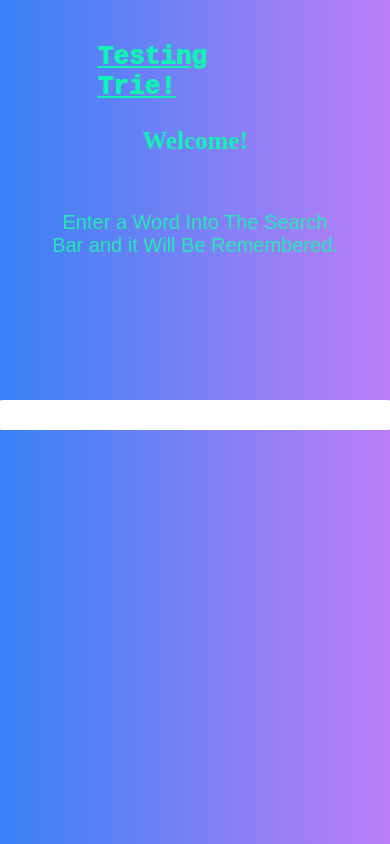
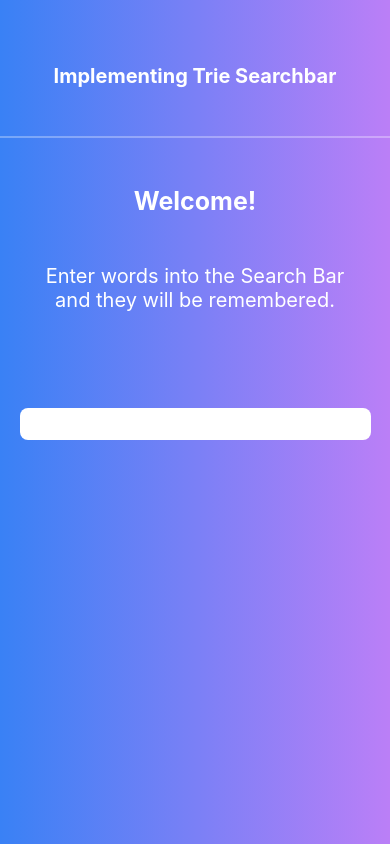
Before and after one commit to 8885os/triesearch, a plain HTML site: page index.html in a window 390 px wide. Drawn offline with Linux system fonts and the light colour scheme.

Commit message:
Added removing tries, changed css styling + made it responsive

```diff
--- a/index.html
+++ b/index.html
@@ -1,28 +1,24 @@
 <!DOCTYPE html>
 <html lang="en">
 	<head>
-    <meta charset="utf-8">
+		<meta charset="utf-8" />
 		<title></title>
-    <meta name="description" content="Base Project">
-    <link rel="stylesheet" href="styles.css">
+		<meta name="viewport" content="width=device-width, initial-scale=1.0" />
+		<link rel="stylesheet" href="styles.css" />
 		<script src="script.js" defer></script>
 	</head>
 	<body>
-    <h1>
-        Testing Trie!
-    </h1>
-    <h3>
-        Welcome!
-    </h3>
-    <p>
-        Enter a Word Into The Search Bar and it Will Be Remembered.
-    </p>
 		<div class="hero">
+			<div class="title-holder">
+				<h1 class="title">Implementing Trie Searchbar</h1>
+			</div>
+			<h3>Welcome!</h3>
+			<p>Enter words into the Search Bar and they will be remembered.</p>
 			<div class="search-container" id="search-contain">
 				<button class="hidden" id="hdnbtn"></button>
-            <input type="search" class="searchinput" id="search"/>
+				<input type="search" class="searchinput" id="search" />
 			</div>
 		</div>
 		<script src="script.js" defer></script>
-
 	</body>
+</html>
--- a/styles.css
+++ b/styles.css
@@ -1,102 +1,159 @@
-
-*{
+* {
 	box-sizing: border-box;
 	margin: 0;
 	padding: 0;
 }
+html {
+	height: 100%;
+}
 
-body{
+body {
 	position: relative;
-    background: linear-gradient(to right, rgb(57, 129, 245),rgb(187, 127, 247));
-
+	background: linear-gradient(to right, rgb(57, 129, 245), rgb(187, 127, 247));
+	font-family: 'inter', sans-serif;
+	color: white;
+	height: 100vh;
 }
-.search-container{
+.hero {
+	display: flex;
+	flex-direction: column;
+	justify-content: flex-start;
+	gap: 5rem;
+	height: 100vh;
+}
+.search-container {
+	width: 100%;
+	height: 100%;
 	display: flex;
 	flex-direction: column;
 	align-items: center;
 	text-align: center;
 	justify-content: center;
-}
-input{
-    position: relative;
-    width: 400px;
-    height: 30px;
-    border-radius: 8px;
-    border-color: transparent;
-    outline: none;
+	height: fit-content;
 }
 
-h1{
-    position: fixed;
-    top: 5%;
-    left: 50%;
-    transform: translateX(-50%);
-    color: rgb(17, 243, 179);
-    font-weight: 1000;
-    font-family:monospace;
-    text-decoration: underline;
+.page-text {
+	display: flex;
+	justify-content: center;
+	margin-top: relative;
+	flex-direction: column;
+	align-items: center;
+	text-align: center;
+	gap: 2rem;
+}
 
+h1 {
+	position: relative;
+	color: rgb(255, 255, 255);
 }
-h3{
-    position: fixed;
-    top: 15%;
-    left: 50%;
-    transform: translateX(-50%);
-    color: rgb(17, 243, 179);
+h3 {
+	position: relative;
+	color: rgb(255, 255, 255);
 	font-size: 25px;
 	text-align: center;
 }
-p{
-    position: fixed;
-    top: 25%;
-    left: 50%;
-    transform: translateX(-50%);
-    font-family:  sans-serif;
+p {
 	font-size: 20px;
-    width: 300px;
 	text-align: center;
-    color: rgb(34, 234, 178);
+	color: rgb(255, 255, 255);
 }
-.hidden{
+.hidden {
 	background-color: brown;
 	position: fixed;
 	left: -1000px;
-
 }
-#testbtn{
-    display:flex;
+#testbtn {
+	display: flex;
 	justify-content: center;
+	width: 100%;
+	height: 2rem;
 	align-items: center;
-    margin: 0rem;
-    width: 400px;
-    height:25px;
+	position: relative;
 	background-color: transparent;
+}
+button {
 	border-width: 3px;
 	border-radius: 5px;
 	border-color: transparent;
-    font-family: Verdana, Tahoma, sans-serif;
 }
-ul{
+ul {
+	width: 80vw;
 	display: flex;
 	flex-direction: column;
 	align-items: center;
 	text-align: center;
 	justify-content: center;
+	margin-top: 2px;
+	gap: 0.2rem;
 }
 
-.searchinput{
+.searchinput {
+	position: relative;
+	width: 80vw;
+	height: 2rem;
+	border-radius: 8px;
+	border-color: transparent;
+	outline: none;
 	display: flex;
-    position: relative;
-    margin-top: 100%;
 	justify-content: center;
 	align-items: center;
 	background-color: white;
+	padding-left: 0.3rem;
 }
-.hero{
-   display: flex;
-   justify-content: center;
-   margin-top: relative;
-}
-.flash{
+.flash {
 	background-color: rgba(255, 255, 255, 0.3);
 }
+.removebtn {
+	cursor: pointer;
+	color: red;
+	padding: 0.3rem;
+	background-color: transparent;
+}
+.button-holder {
+	display: flex;
+	text-align: center;
+	align-items: center;
+	border-width: 3px;
+	border-radius: 5px;
+	border-color: transparent;
+	width: 100%;
+}
+
+.title-holder {
+	border-bottom: 2px solid rgba(255, 255, 255, 0.3);
+	padding-bottom: 1rem;
+	width: 100%;
+	justify-content: center;
+	display: flex;
+	align-items: center;
+}
+
+.title {
+	margin-top: 4rem;
+	margin-bottom: 2rem;
+}
+
+@media only screen and (max-width: 768px) {
+	.hero {
+		height: auto;
+		width: 100%;
+		gap: 3rem;
+		align-items: center;
+	}
+	h1 {
+		font-size: 20px;
+	}
+	body {
+		font-size: 16px;
+	}
+	p {
+		width: 80%;
+	}
+	.searchinput {
+		width: 90%;
+	}
+	.search-container {
+		margin-top: 3rem;
+	}
+	/* Add more styles here as needed */
+}
```
Also changed, not shown: script.js (+105 -96 lines). Lines whose indentation alone changed are shown as unchanged.
